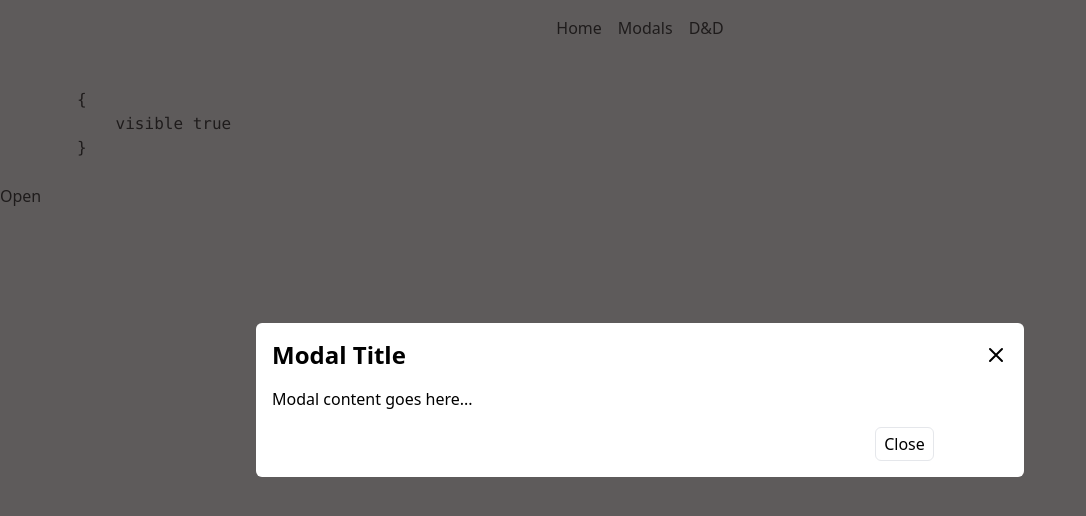
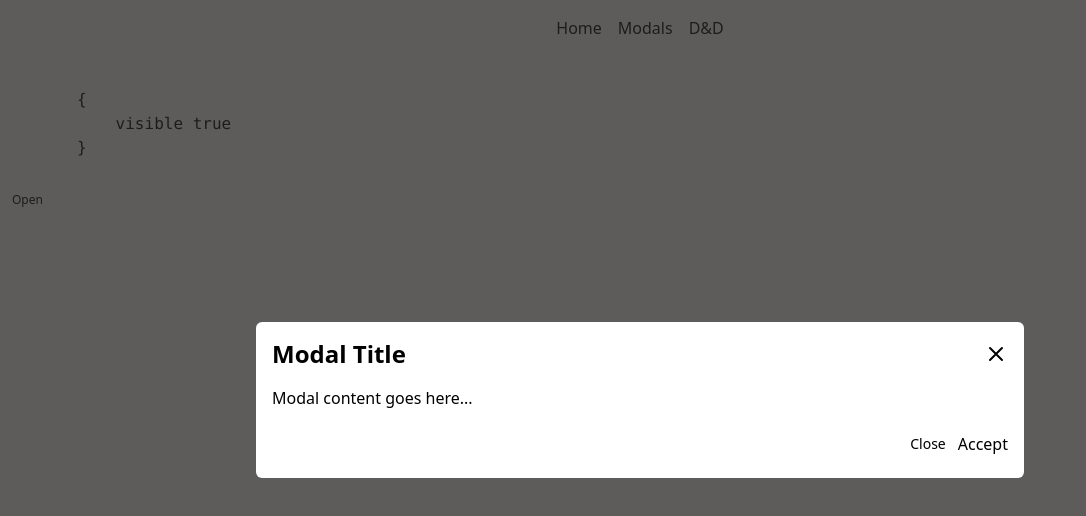
Before and after one commit to guiurm/bit-craft, a Vue app: page /modal in a window 1280 px wide. Shown: the top 516 px of the page, without its empty margins (0-1086 px from the left). Built offline with nearby package versions, Linux system fonts and the light colour scheme.

Commit message:
chore: update dependency

```diff
--- a/package.json
+++ b/package.json
@@ -37,7 +37,7 @@
         "npm-run-all2": "^6.1.2",
         "postcss": "^8.4.38",
         "prettier": "^3.2.5",
-        "sass": "^1.79.1",
+        "sass": "^1.79.3",
         "tailwindcss": "^3.4.3",
         "typescript": "~5.4.0",
         "vite": "^5.2.8",
--- a/src/components/modal/StyledModal.vue
+++ b/src/components/modal/StyledModal.vue
@@ -65,16 +65,8 @@ const domTarget = computed(() => props.target);
                 <template #footer="actions">
                     <slot v-bind="actions" name="footer">
                         <div class="flex justify-end">
-                            <button
-                                @click="actions.close"
-                                class="bg-transparent me-2 text-custom-orange-dark border border-custom-orange-dark hover:bg-custom-orange-bright hover:text-white rounded-md px-2 py-1">
-                                Close
-                            </button>
-                            <button
-                                @click="actions.accept"
-                                class="bg-custom-orange text-white px-2 py-1 rounded-md bg-custom-orange-dark hover:bg-custom-orange-bright">
-                                Accept
-                            </button>
+                            <button @click="actions.close" class="btn-sm">Close</button>
+                            <button @click="actions.accept" class="btn-primary">Accept</button>
                         </div>
                     </slot>
                 </template>
--- a/src/views/ModalView.vue
+++ b/src/views/ModalView.vue
@@ -1,5 +1,4 @@
 <script setup lang="ts">
-import BaseModal from '@/components/modal/BaseModal.vue';
 import StyledModal from '@/components/modal/StyledModal.vue';
 import { ref, type Ref } from 'vue';
 const visible = ref(true);
@@ -16,7 +15,7 @@ import MainLayout from '@/layouts/MainLayout.vue';
         }
     </pre
         >
-        <button ref="target">Open</button>
+        <button ref="target" class="btn-xs">Open</button>
         <!--
 
             <base-modal :target="target">
```
Also changed, not shown: 1 other file (tests, documents, lock files or other folders).
